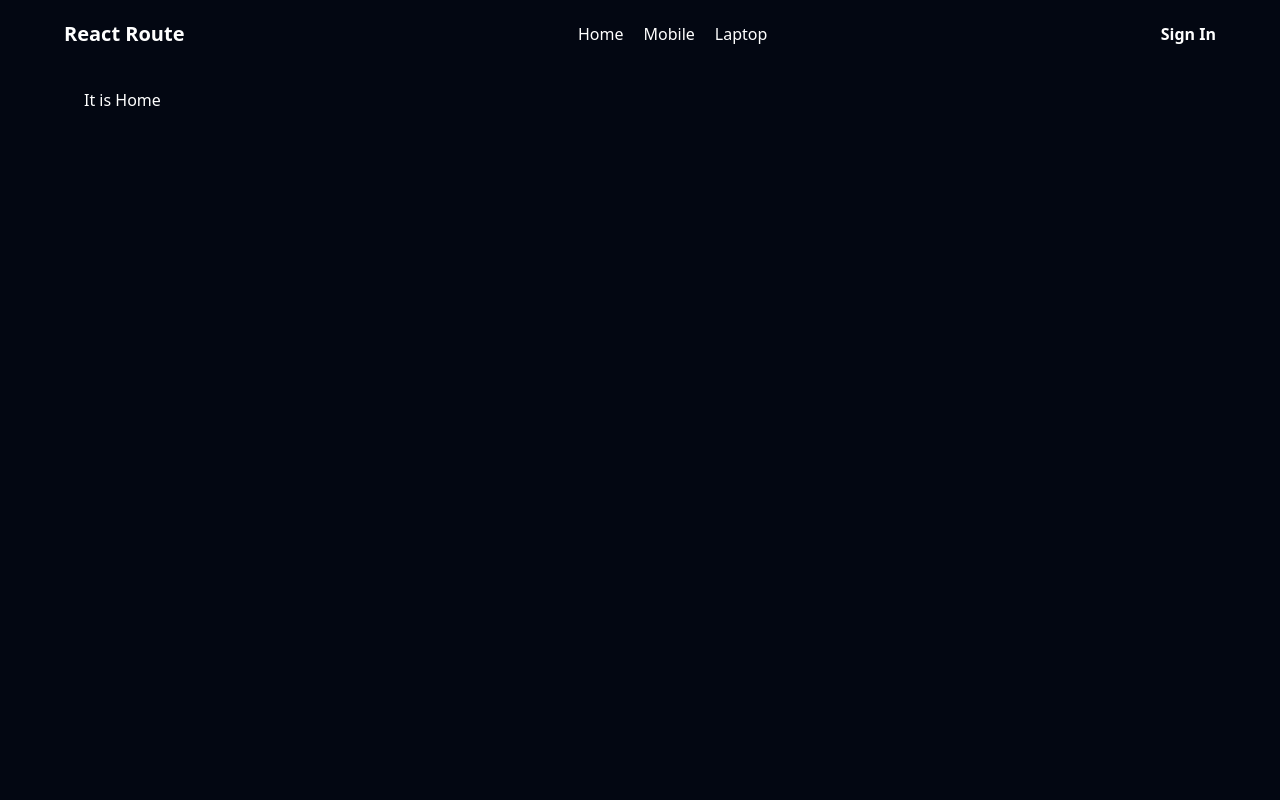
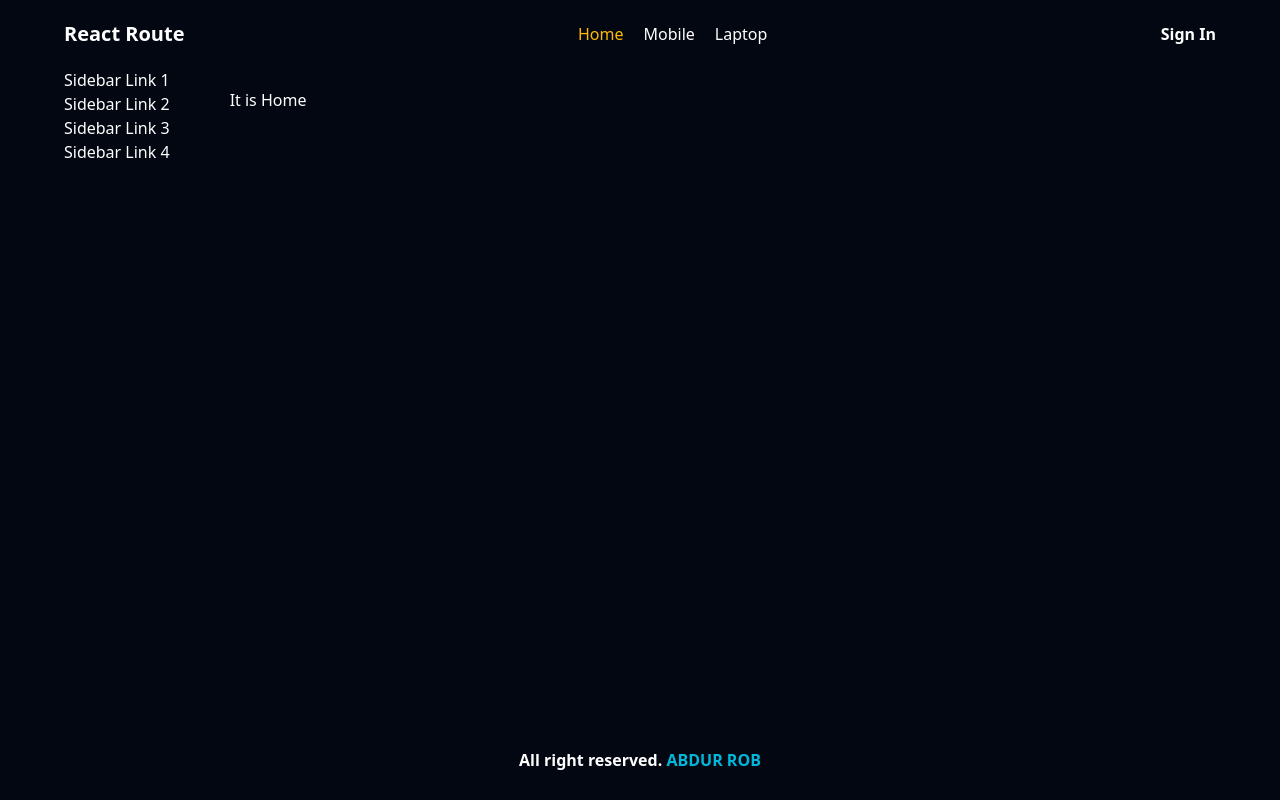
Before and after one commit to Abdurrobr34l/react-module43, a React (Vite) app: page / in a window 1280 px wide. Built offline with nearby package versions, Linux system fonts and the light colour scheme.

Commit message:
Created components and added to react route, added sidebar

```diff
--- /dev/null
+++ b/src/components/footer/Footer.jsx
@@ -0,0 +1,11 @@
+import React from 'react';
+
+const Footer = () => {
+  return (
+    <div>
+      <h2 className='font-bold text-center'>All right reserved. <span className='font-extrabold text-cyan-500'>ABDUR ROB</span></h2>
+    </div>
+  );
+};
+
+export default Footer;
--- a/src/components/header/Header.jsx
+++ b/src/components/header/Header.jsx
@@ -1,5 +1,5 @@
 import React, { useState } from "react";
-import { Link } from "react-router";
+import { Link, NavLink } from "react-router";
 
 const Header = () => {
   const [toggler, setToggler] = useState(true);
@@ -15,12 +15,12 @@ const Header = () => {
   // map links dynamically
   const menuLinks = navigationData.map((route) => (
     <li key={route.id}>
-      <Link
+      <NavLink
         to={route.path}
         className="transition duration-300 hover:text-accent"
       >
         {route.name}
-      </Link>
+      </NavLink>
     </li>
   ));
 
--- a/src/components/home/Home.jsx
+++ b/src/components/home/Home.jsx
@@ -3,7 +3,7 @@ import React from "react";
 const Home = () => {
   return (
     <div>
-      <h1 className="m-5">It is Home</h1>
+      <h1 className="m-5 h-[80vh]">It is Home</h1>
     </div>
   );
 };
--- a/src/components/laptop/Laptop.jsx
+++ b/src/components/laptop/Laptop.jsx
@@ -2,7 +2,7 @@ import React from "react";
 
 const Laptop = () => {
   return (
-    <div className="flex justify-center">
+    <div className="flex justify-center h-[80vh]">
       <h1 className="text-5xl">It is Laptop</h1>
     </div>
   );
--- a/src/components/mobiles/Mobiles.jsx
+++ b/src/components/mobiles/Mobiles.jsx
@@ -2,7 +2,7 @@ import React from "react";
 
 const Mobiles = () => {
   return (
-    <div className="flex justify-center">
+    <div className="flex justify-center h-[80vh]">
       <h1 className="text-5xl">It is Mobiles</h1>
     </div>
   );
--- a/src/components/root/Root.jsx
+++ b/src/components/root/Root.jsx
@@ -2,13 +2,19 @@ import React from "react";
 import Header from "../header/Header";
 import { Outlet } from "react-router";
 import Container from "../container/Container";
+import Footer from "../footer/Footer";
+import Sidebar from "../sidebar/Sidebar";
 
 const Root = () => {
   return (
     <div>
       <Container>
         <Header></Header>
-        <Outlet></Outlet>
+        <div className="flex gap-10">
+          <Sidebar></Sidebar>
+          <Outlet></Outlet>
+        </div>
+        <Footer></Footer>
       </Container>
     </div>
   );
--- /dev/null
+++ b/src/components/sidebar/Sidebar.jsx
@@ -0,0 +1,20 @@
+import React from "react";
+
+const Sidebar = () => {
+  return (
+    <>
+      <aside>
+        <nav>
+          <ul>
+            <li><a href="#">Sidebar Link 1</a></li>
+            <li><a href="#">Sidebar Link 2</a></li>
+            <li><a href="#">Sidebar Link 3</a></li>
+            <li><a href="#">Sidebar Link 4</a></li>
+          </ul>
+        </nav>
+      </aside>
+    </>
+  );
+};
+
+export default Sidebar;
--- a/src/index.css
+++ b/src/index.css
@@ -10,3 +10,7 @@
   @apply absolute right-0 flex flex-col gap-5 p-5 bg-base-300 w-[200px] rounded-xl transition-all duration-500 ease-in-out;
 } */
 /** HEADER END */
+
+.active {
+  @apply text-amber-400;
+}
```
